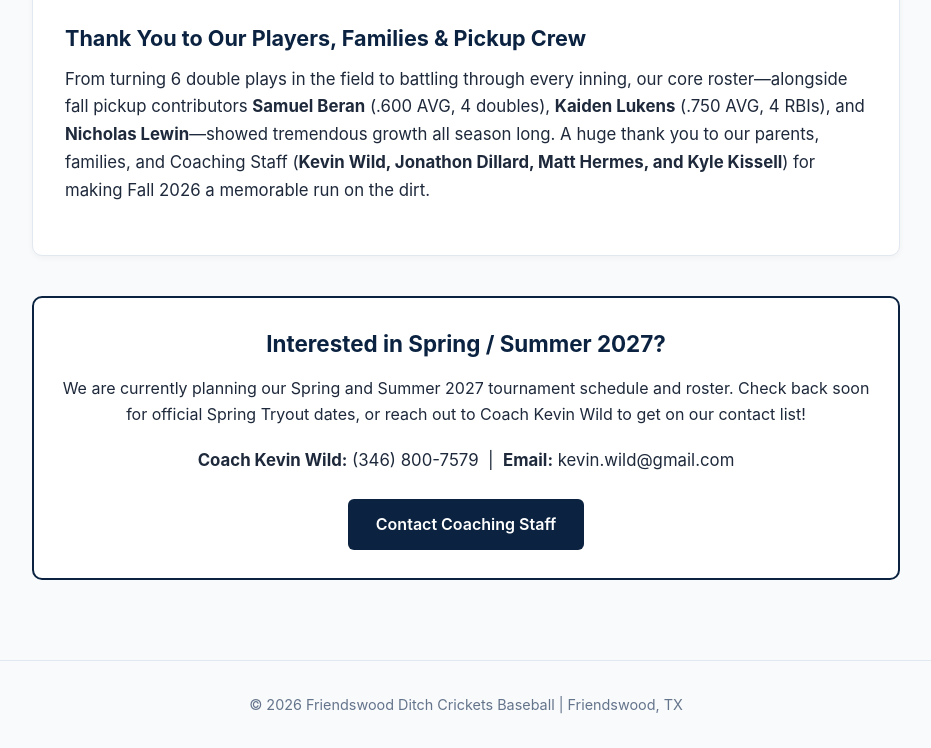
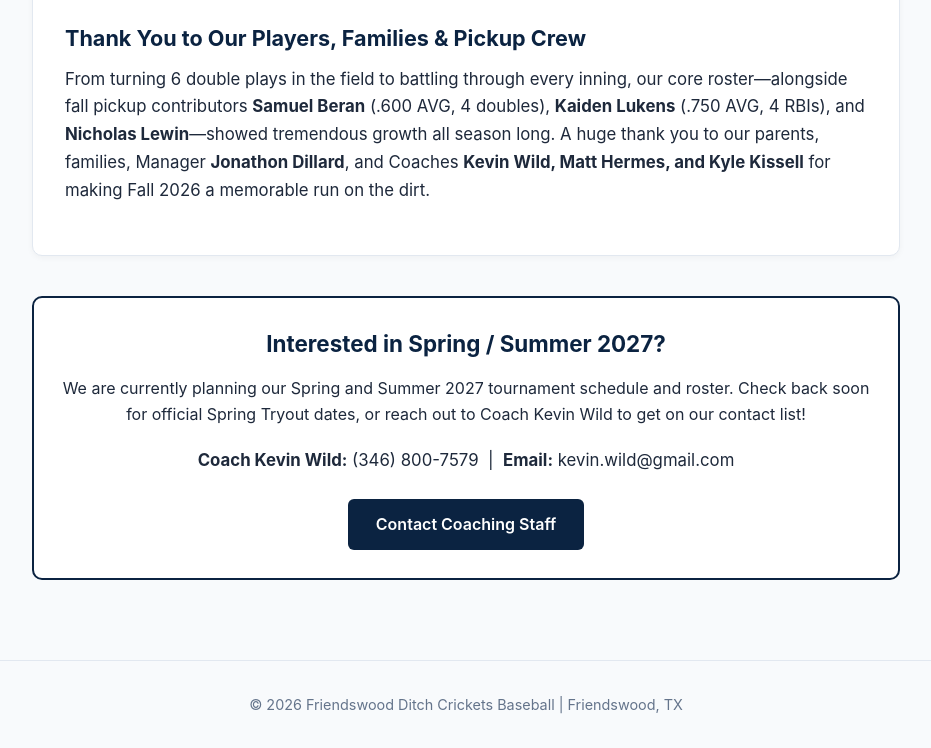
Before and after one commit to kdwild01/ditch-crickets-website, a plain HTML site: page index.html in a window 1280 px wide. Shown: the part 1718-2466 px from the top of the page, without its empty margins (174-1105 px from the left). Drawn offline with Linux system fonts and the light colour scheme.

Commit message:
Update index.html

```diff
--- a/index.html
+++ b/index.html
@@ -273,7 +273,7 @@
 
       <h3>Thank You to Our Players, Families &amp; Pickup Crew</h3>
       <p>
-        From turning 6 double plays in the field to battling through every inning, our core roster—alongside fall pickup contributors <strong>Samuel Beran</strong> (.600 AVG, 4 doubles), <strong>Kaiden Lukens</strong> (.750 AVG, 4 RBIs), and <strong>Nicholas Lewin</strong>—showed tremendous growth all season long. A huge thank you to our parents, families, and Coaching Staff (<strong>Kevin Wild, Jonathon Dillard, Matt Hermes, and Kyle Kissell</strong>) for making Fall 2026 a memorable run on the dirt.
+        From turning 6 double plays in the field to battling through every inning, our core roster—alongside fall pickup contributors <strong>Samuel Beran</strong> (.600 AVG, 4 doubles), <strong>Kaiden Lukens</strong> (.750 AVG, 4 RBIs), and <strong>Nicholas Lewin</strong>—showed tremendous growth all season long. A huge thank you to our parents, families, Manager <strong>Jonathon Dillard</strong>, and Coaches <strong>Kevin Wild, Matt Hermes, and Kyle Kissell</strong> for making Fall 2026 a memorable run on the dirt.
       </p>
     </article>
 
```
